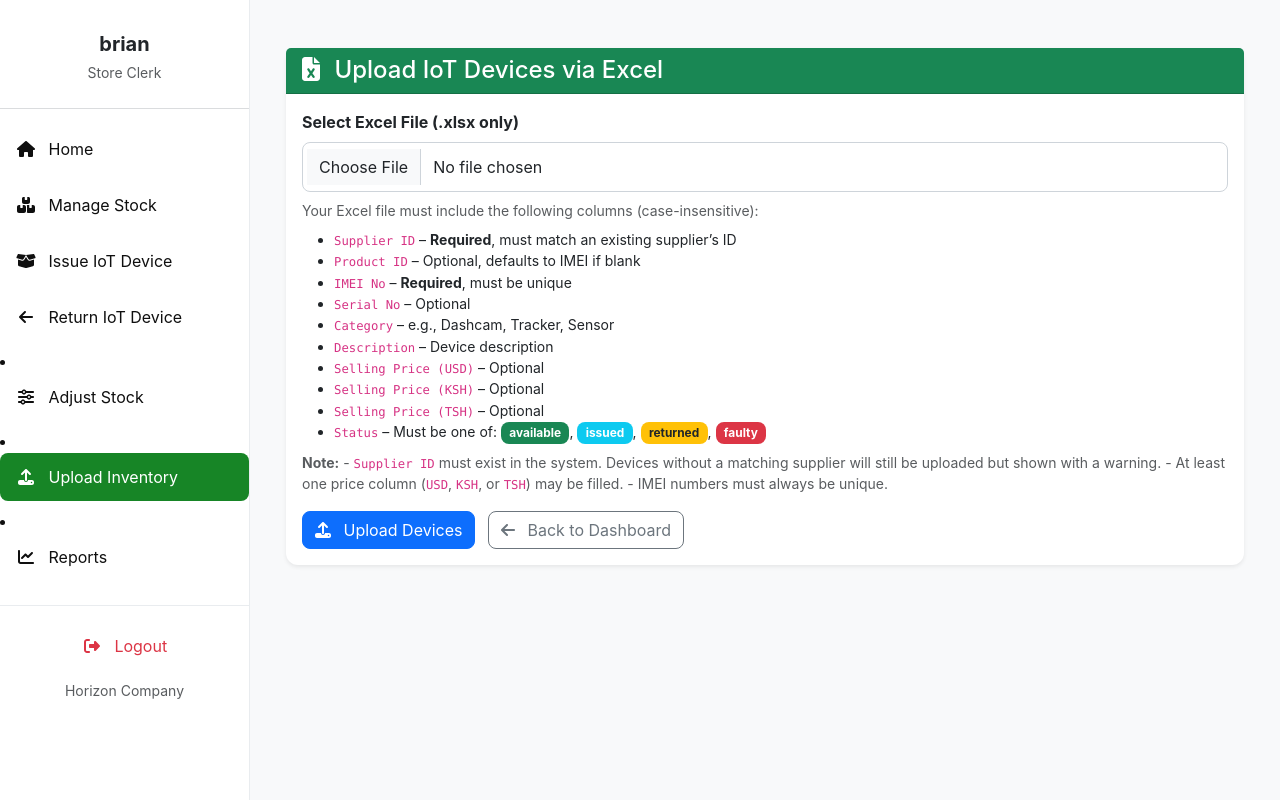
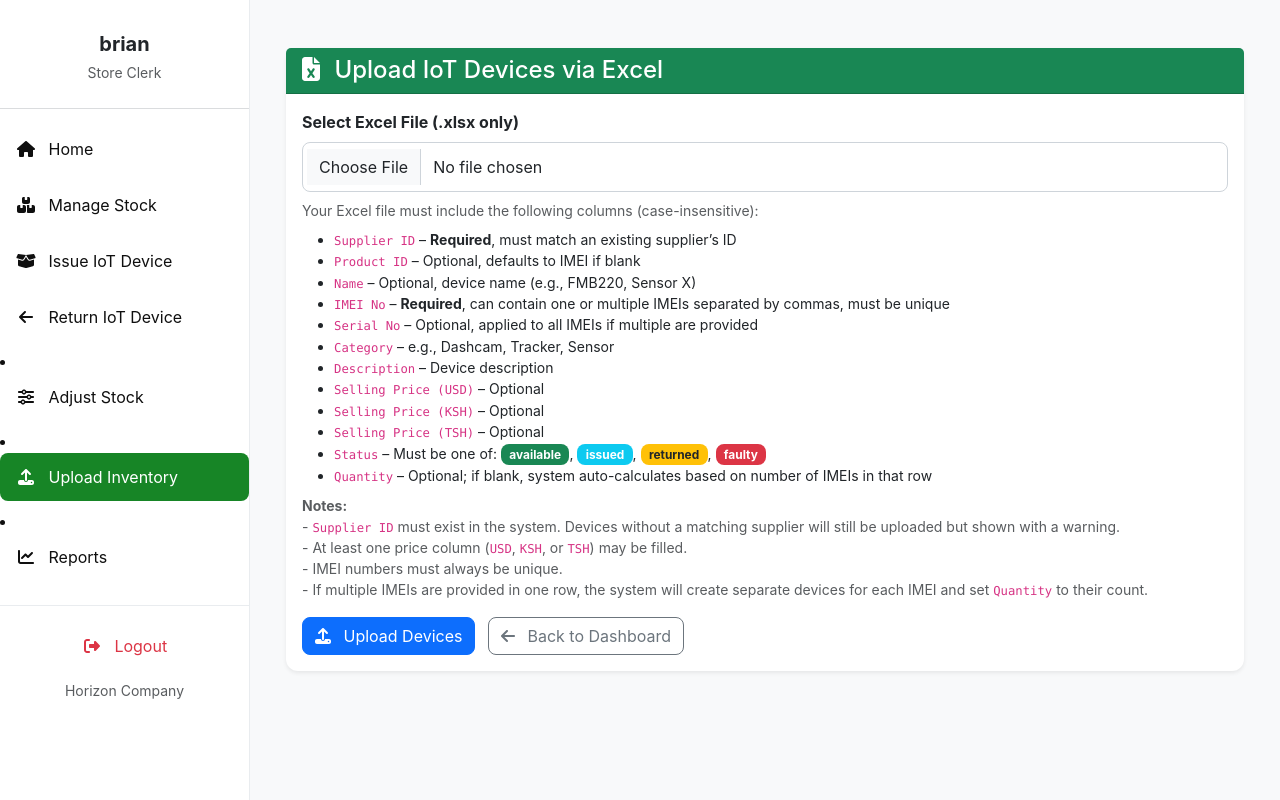
Before and after one commit to Brian-oum/Horizon-Inventory-management-system, a Django app: page /upload-inventory/ in a window 1280 px wide. Run offline with Django 5.2, Linux system fonts and the light colour scheme; a user stored in the database is signed in; data that the repository does not hold is empty; some libraries are stand-ins or nearby versions.

Commit message:
single name with multiple imei no device upload

```diff
--- a/invent/templates/invent/upload_inventory.html
+++ b/invent/templates/invent/upload_inventory.html
@@ -35,8 +35,9 @@
                     <ul class="small mt-2 mb-0">
                         <li><code>Supplier ID</code> – <strong>Required</strong>, must match an existing supplier’s ID</li>
                         <li><code>Product ID</code> – Optional, defaults to IMEI if blank</li>
-                        <li><code>IMEI No</code> – <strong>Required</strong>, must be unique</li>
-                        <li><code>Serial No</code> – Optional</li>
+                        <li><code>Name</code> – Optional, device name (e.g., FMB220, Sensor X)</li>
+                        <li><code>IMEI No</code> – <strong>Required</strong>, can contain one or multiple IMEIs separated by commas, must be unique</li>
+                        <li><code>Serial No</code> – Optional, applied to all IMEIs if multiple are provided</li>
                         <li><code>Category</code> – e.g., Dashcam, Tracker, Sensor</li>
                         <li><code>Description</code> – Device description</li>
                         <li><code>Selling Price (USD)</code> – Optional</li>
@@ -49,13 +50,15 @@
                             <span class="badge bg-warning text-dark">returned</span>,
                             <span class="badge bg-danger">faulty</span>
                         </li>
+                        <li><code>Quantity</code> – Optional; if blank, system auto-calculates based on number of IMEIs in that row</li>
                     </ul>
 
                     <small class="form-text text-muted d-block mt-2">
-                        <strong>Note:</strong>
-                        - <code>Supplier ID</code> must exist in the system. Devices without a matching supplier will still be uploaded but shown with a warning.
-                        - At least one price column (<code>USD</code>, <code>KSH</code>, or <code>TSH</code>) may be filled.
-                        - IMEI numbers must always be unique.
+                        <strong>Notes:</strong><br>
+                        - <code>Supplier ID</code> must exist in the system. Devices without a matching supplier will still be uploaded but shown with a warning.<br>
+                        - At least one price column (<code>USD</code>, <code>KSH</code>, or <code>TSH</code>) may be filled.<br>
+                        - IMEI numbers must always be unique.<br>
+                        - If multiple IMEIs are provided in one row, the system will create separate devices for each IMEI and set <code>Quantity</code> to their count.
                     </small>
                 </div>
 
--- a/invent/views.py
+++ b/invent/views.py
@@ -826,125 +826,107 @@ def reports_view(request):
 
 
 @login_required
-@permission_required('invent.add_inventoryitem', raise_exception=True)
+@permission_required('invent.add_device', raise_exception=True)
 def upload_inventory(request):
-    """
-    Upload IoT devices from Excel.
-    Expected columns:
-    Supplier ID, Product ID, IMEI No, Serial No, Category, Description,
-    Selling Price (USD), Selling Price (KSH), Selling Price (TSH),
-    Status (available, issued, returned, faulty)
-    """
-
     if request.method == 'POST' and request.FILES.get('excel_file'):
         excel_file = request.FILES['excel_file']
 
-        # Validate extension
-        if not excel_file.name.endswith('.xlsx'):
-            messages.error(request, "Only .xlsx files are supported.")
-            return redirect('upload_inventory')
+        try:
+            wb = openpyxl.load_workbook(excel_file)
+            sheet = wb.active
+        except Exception:
+            messages.error(request, "Invalid Excel file. Please upload a valid .xlsx file.")
+            return redirect("upload_inventory")
 
-        # Save temporarily
-        file_name = default_storage.save(
-            excel_file.name, ContentFile(excel_file.read())
-        )
-        file_path = default_storage.path(file_name)
+        # Normalize headers: strip spaces and lowercase
+        header = [str(cell.value).strip() for cell in sheet[1]]
+        header_lower = [h.lower() for h in header]
 
-        try:
-            wb = openpyxl.load_workbook(file_path)
-            sheet = wb.active
+        required_columns = [
+            "Supplier ID", "Product ID", "IMEI No", "Serial No", "Category",
+            "Description", "Name", "Quantity", "Selling Price (USD)",
+            "Selling Price (KSH)", "Selling Price (TSH)", "Status"
+        ]
 
-            success_count = 0
-            skipped_count = 0
+        # Check required columns
+        for col in required_columns:
+            if col.lower() not in header_lower:
+                messages.error(request, f"Missing required column: {col}")
+                return redirect("upload_inventory")
 
-            # Normalize headers
-            headers = [cell.value for cell in sheet[1]]
-            headers = [h.strip().lower() if h else "" for h in headers]
+        # Map header names to indices for easy access
+        header_index_map = {h.lower(): i for i, h in enumerate(header)}
 
-            valid_statuses = ["available", "issued", "returned", "faulty"]
+        for row in sheet.iter_rows(min_row=2, values_only=True):
+            row_data = {h.lower(): row[i] for h, i in header_index_map.items()}
 
-            for row in sheet.iter_rows(min_row=2, values_only=True):
-                row_data = dict(zip(headers, row))
+            supplier_id = row_data.get("supplier id")
+            product_id = row_data.get("product id")
+            imei_field = str(row_data.get("imei no") or "").strip()
+            serial_no = row_data.get("serial no")
+            category_value = row_data.get("category")
+            description = row_data.get("description")
+            name = row_data.get("name")
+            qty_field = row_data.get("quantity")
+            price_usd = row_data.get("selling price (usd)") or 0
+            price_ksh = row_data.get("selling price (ksh)") or 0
+            price_tsh = row_data.get("selling price (tsh)") or 0
+            status = (str(row_data.get("status") or "available")).lower()
 
-                try:
-                    supplier_id = (row_data.get("supplier id") or "").strip()
-                    imei = (row_data.get("imei no") or "").strip()
-                    serial_no = (row_data.get("serial no")
-                                 or "").strip() or None
-                    category = (row_data.get("category") or "").strip()
-                    description = row_data.get("description") or ""
+            # Validate status
+            if status not in ["available", "issued", "returned", "faulty"]:
+                messages.warning(request, f"Invalid status '{status}' for product {product_id}. Skipped.")
+                continue
 
-                    # Prices (optional, any or all may be present)
-                    price_usd = row_data.get("selling price (usd)") or None
-                    price_ksh = row_data.get("selling price (ksh)") or None
-                    price_tsh = row_data.get("selling price (tsh)") or None
+            # Get supplier
+            supplier = Supplier.objects.filter(supplier_id=supplier_id).first()
+            if not supplier:
+                messages.warning(request, f"Supplier ID {supplier_id} not found. Skipped product {product_id}.")
+                continue
 
-                    # Status validation
-                    status = (row_data.get("status")
-                              or "available").strip().lower()
-                    if status not in valid_statuses:
-                        status = "available"
+            # Split multiple IMEIs
+            imeis = [i.strip() for i in imei_field.split(",") if i.strip()]
 
-                    # Must have IMEI
-                    if not imei:
-                        skipped_count += 1
-                        continue
+            # Determine total quantity
+            try:
+                total_qty = int(qty_field)
+            except (TypeError, ValueError):
+                total_qty = len(imeis)
 
-                    # Ensure unique IMEI
-                    if Device.objects.filter(imei_no=imei).exists():
-                        messages.warning(
-                            request, f"Duplicate IMEI '{imei}' skipped."
-                        )
-                        skipped_count += 1
-                        continue
+            if total_qty != len(imeis):
+                messages.warning(
+                    request,
+                    f"Product '{product_id}' has Quantity={total_qty} "
+                    f"but {len(imeis)} IMEIs provided. Using IMEI count."
+                )
+                total_qty = len(imeis)
 
-                    # Try to link supplier
-                    supplier = None
-                    if supplier_id:
-                        supplier = Supplier.objects.filter(
-                            supplier_id=supplier_id
-                        ).first()
-                        if not supplier:
-                            messages.warning(
-                                request, f"Supplier '{supplier_id}' not found for IMEI {imei}, device saved without supplier."
-                            )
+            # Save each IMEI as a separate Device
+            for imei in imeis:
+                if Device.objects.filter(imei_no=imei).exists():
+                    messages.warning(request, f"IMEI {imei} already exists. Skipped.")
+                    continue
 
-                    # Create device
-                    Device.objects.create(
-                        product_id=row_data.get("product id") or imei,
-                        imei_no=imei,
-                        serial_no=serial_no,
-                        category=category,
-                        description=description,
-                        selling_price_usd=price_usd,
-                        selling_price_ksh=price_ksh,
-                        selling_price_tsh=price_tsh,
-                        status=status,
-                        supplier=supplier
-                    )
-                    success_count += 1
+                Device.objects.create(
+                    supplier=supplier,
+                    product_id=product_id,
+                    imei_no=imei,
+                    serial_no=serial_no,
+                    category=category_value,
+                    description=description,
+                    name=name,
+                    total_quantity=total_qty,
+                    selling_price_usd=price_usd,
+                    selling_price_ksh=price_ksh,
+                    selling_price_tsh=price_tsh,
+                    status=status,
+                )
 
-                except Exception as e:
-                    messages.error(request, f"Error on row {row}: {e}")
-                    skipped_count += 1
+        messages.success(request, "Inventory uploaded successfully.")
+        return redirect("inventory_list")
 
-            messages.success(
-                request,
-                f"{success_count} device(s) uploaded successfully. "
-                f"{skipped_count} row(s) skipped."
-            )
-            return redirect('upload_inventory')
+    return render(request, "invent/upload_inventory.html")
 
-        except Exception as e:
-            messages.error(request, f"Failed to process file: {e}")
-            return redirect('upload_inventory')
-
-        finally:
-            if default_storage.exists(file_name):
-                default_storage.delete(file_name)
-
-    return render(request, 'invent/upload_inventory.html')
-# <-- Reports Section ---
 
 
 def total_requests(request):
```
Also changed, not shown: db.sqlite3.
